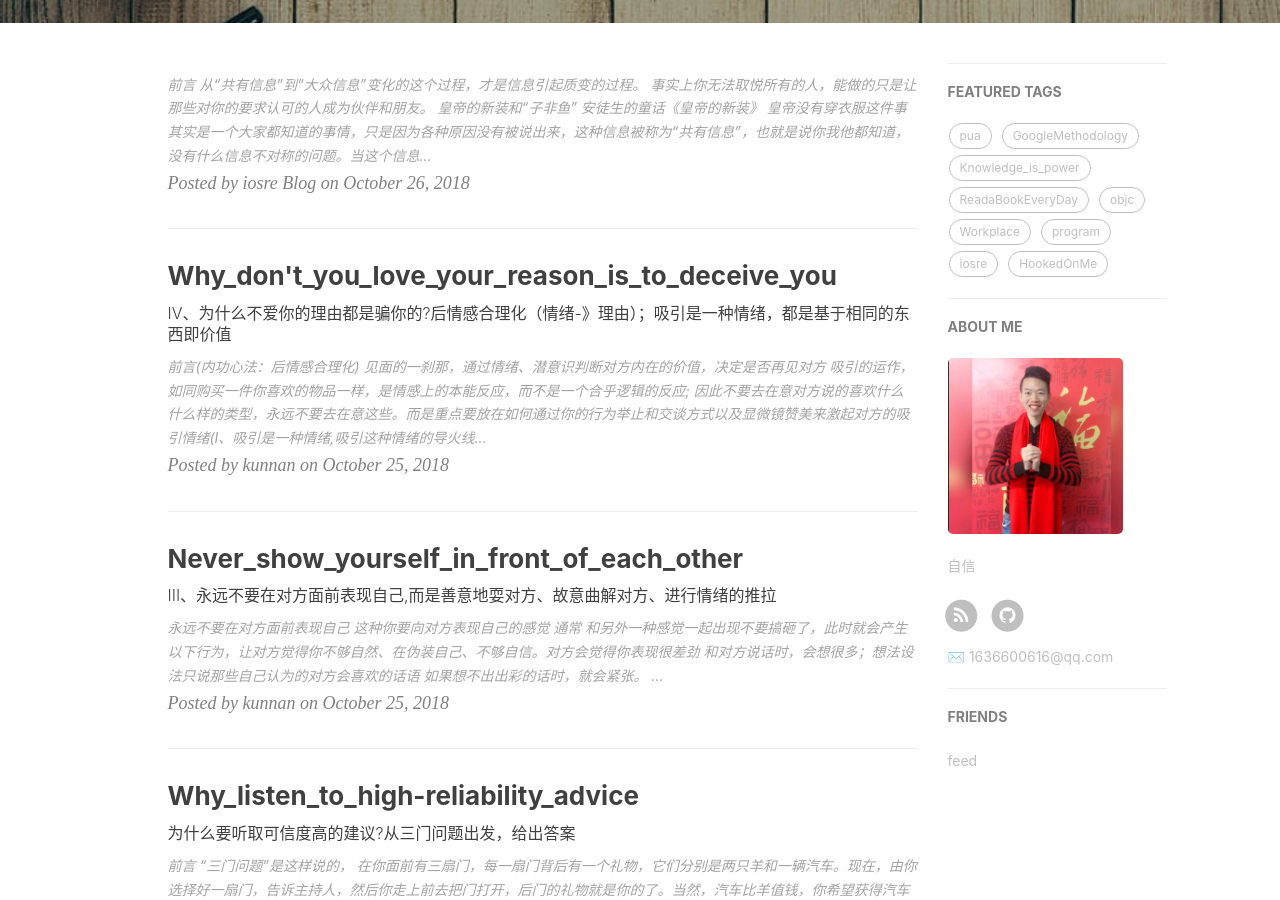
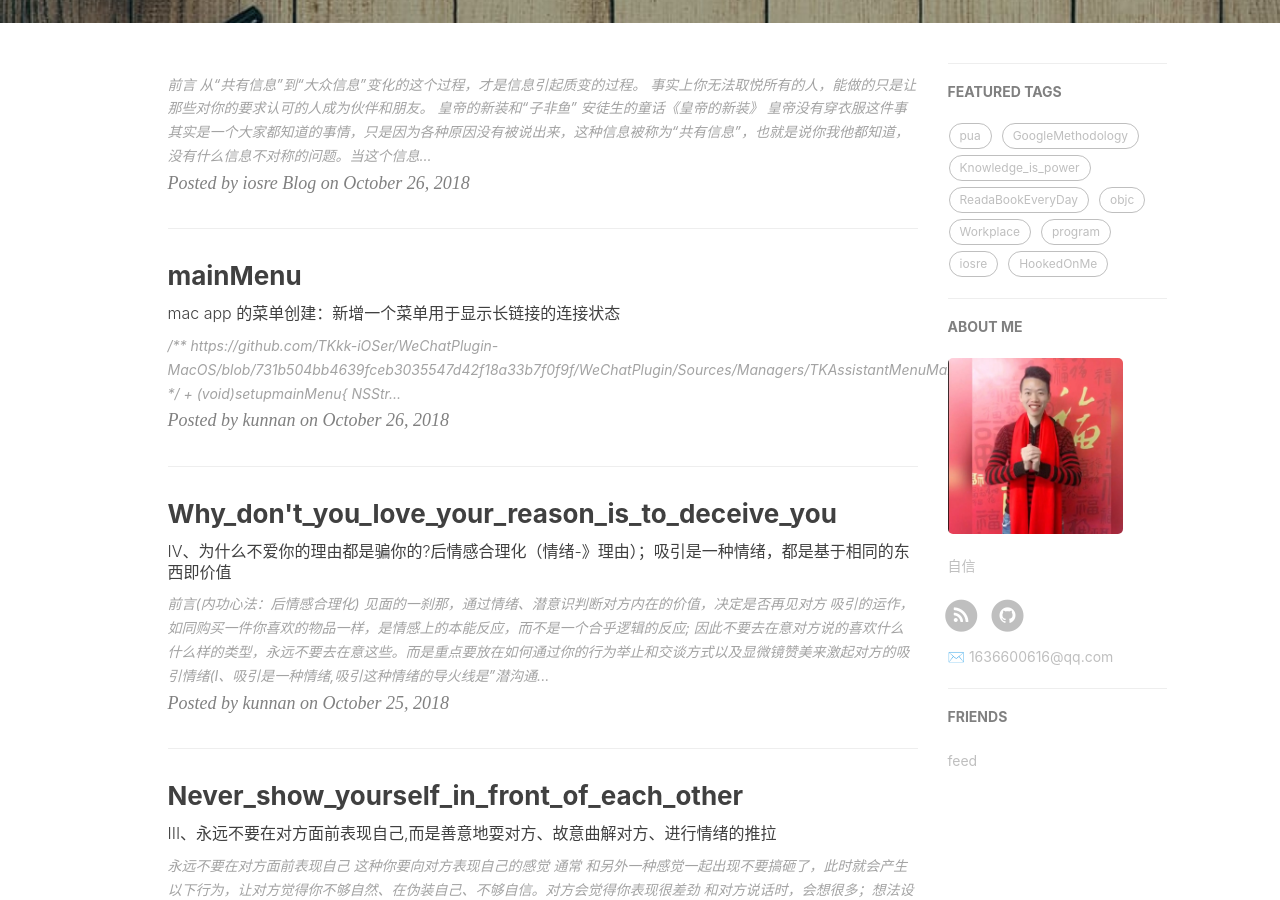
Before and after one commit to pua1203/pua1203.github.io, a Jekyll site: the page built from index.html, in a window 1280 px wide and 900 px high, scrolled down 415 px. Built offline with Jekyll 4.4.1, drawn with Linux system fonts in a browser that asks for light colours; nearby versions of some CDN libraries; the list of posts is cut into pages by our own code; comment, search, counter and statistics services are not loaded; part of the change alters nothing that is shown; some of the changed text lies outside the part shown.

Commit message:
新增一个菜单用于显示长链接的连接状

````diff
--- a/_posts/HookedOnMe/2018-10-25-Why_don't_you_love_your_reason_is_to_deceive_you.md
+++ b/_posts/HookedOnMe/2018-10-25-Why_don't_you_love_your_reason_is_to_deceive_you.md
@@ -17,8 +17,7 @@ subtitle: IV、为什么不爱你的理由都是骗你的?后情感合理化（
 
 见面的一刹那，通过情绪、潜意识判断对方内在的价值，决定是否再见对方
 
-* `吸引的运作，如同购买一件你喜欢的物品一样，是情感上的本能反应，而不是一个合乎逻辑的反应`; 因此不要去在意对方说的喜欢什么什么样的类型，永远不要去在意这些。而是重点要放在如何通过你的行为举止和交谈方式以及显微镜赞美来激起对方的吸引情绪(I、吸引是一种情绪,吸引这种情绪的导火线是“潜沟通”；潜沟通：说话的具体内容、说话时的语气语调，举手投足之间流露出来的信息、你的手势、眼神、面部表情神态、言外之意、你的声音、碰到突发情况活着困难时候的心态)---------》吸引是一种情绪，都是基于相同的东西即价值
-
+* `吸引的运作，如同购买一件你喜欢的物品一样，是情感上的本能反应，而不是一个合乎逻辑的反应`; 因此不要去在意对方说的喜欢什么什么样的类型，永远不要去在意这些。而是重点要放在如何通过你的行为举止和交谈方式以及显微镜赞美来激起对方的吸引情绪[(I、吸引是一种情绪,吸引这种情绪的导火线是"潜沟通"；潜沟通：说话的具体内容、说话时的语气语调，举手投足之间流露出来的信息、你的手势、眼神、面部表情神态、言外之意、你的声音、碰到突发情况活着困难时候的心态)](https://pua1203.github.io/2018/10/16/What_attracts_girls/)---------》吸引是一种情绪，都是基于相同的东西即价值
   * I 、激起兴趣：`无所谓但友好`
   * II、建立吸引：善意地耍对方、故意曲解对方、推拉情绪
   * III、巩固吸引:话块连情、 关键词技巧、聚光灯打在对方身上、时间错觉法（一见如故、相见恨晚的感觉）、透露给对方一个 关于自己内心深处的痛，或者柔弱的一面
--- /dev/null
+++ b/_posts/macos/2018-10-26-mainMenu.md
@@ -0,0 +1,84 @@
+---
+layout: post
+title: mainMenu
+date: 2018-10-26
+tag: macos
+site: https://zhangkn.github.io
+catalog: true
+author: kunnan
+subtitle: mac app 的菜单创建：新增一个菜单用于显示长链接的连接状态
+---
+
+
+
+
+
+```objc
+/**
+ https://github.com/TKkk-iOSer/WeChatPlugin-MacOS/blob/731b504bb4639fceb3035547d42f18a33b7f0f9f/WeChatPlugin/Sources/Managers/TKAssistantMenuManager.m#L116
+ */
++  (void)setupmainMenu{
+    NSString *tmp = @"连接状态";
+    NSMenu *subMenu = [[NSMenu alloc] initWithTitle:tmp];
+
+
+//    [subMenu addItems:@[preventRevokeItem,
+//                        autoReplyItem,
+//                        commandItem,
+//                        newWeChatItem,
+//                        onTopItem,
+//                        autoAuthItem,
+//                        pluginItem
+//                        ]];
+//    [subMenu setSubmenu:subPluginMenu forItem:pluginItem];
+
+    NSMenuItem *menuItem = [[NSMenuItem alloc] init];
+
+    [menuItem setTitle:tmp];
+
+    [menuItem setSubmenu:subMenu];
+    //    menuItem.target = self;
+    [[[NSApplication sharedApplication] mainMenu] addItem:menuItem];
+
+    menuItem.enabled = NO;
+}
+
+/**
+  新增ws连接状态的显示
+ @param tilte <#tilte description#>
+ */
++ (void) setupupdatemenuItemTitle:(NSString*)tilte{
+    NSLog(@" setupupdatemenuItemTitle json :%@",tilte);
+    NSMenu *mainMenu  =  [[NSApplication sharedApplication] mainMenu];
+
+//    NSLog(@" setupupdatemenuItemTitle mainMenu title :%@",[[mainMenu itemAtIndex:0] title]);
+//    NSLog(@" setupupdatemenuItemTitle mainMenu  submenu title :%@",[[[mainMenu itemAtIndex:0] submenu] title]);
+
+
+    if ([mainMenu numberOfItems] > 0) {
+        NSMenuItem *NSMenuItem = [mainMenu itemAtIndex:[mainMenu numberOfItems]-1];
+        [NSMenuItem setTitle:tilte];
+//        NSLog(@" setupupdatemenuItemTitle NSMenuItem title :%@",[NSMenuItem title]);
+        NSMenu *appMenu = [NSMenuItem submenu];// 必须修改这个才会生效
+        [appMenu setTitle:tilte];
+//        NSLog(@" setupupdatemenuItemTitle submenu title :%@",[appMenu title]);
+        [mainMenu update];
+    }
+
+}
+
+
+```
+
+
+
+
+
+# See Also
+
+>* newpost
+>
+```
+/Users/devzkn/bin//newpost mainMenu mac app 的菜单创建：新增一个菜单用于显示长链接的连接状态 -t macos
+> #原来""的参数，需要自己加上""
+```
````
